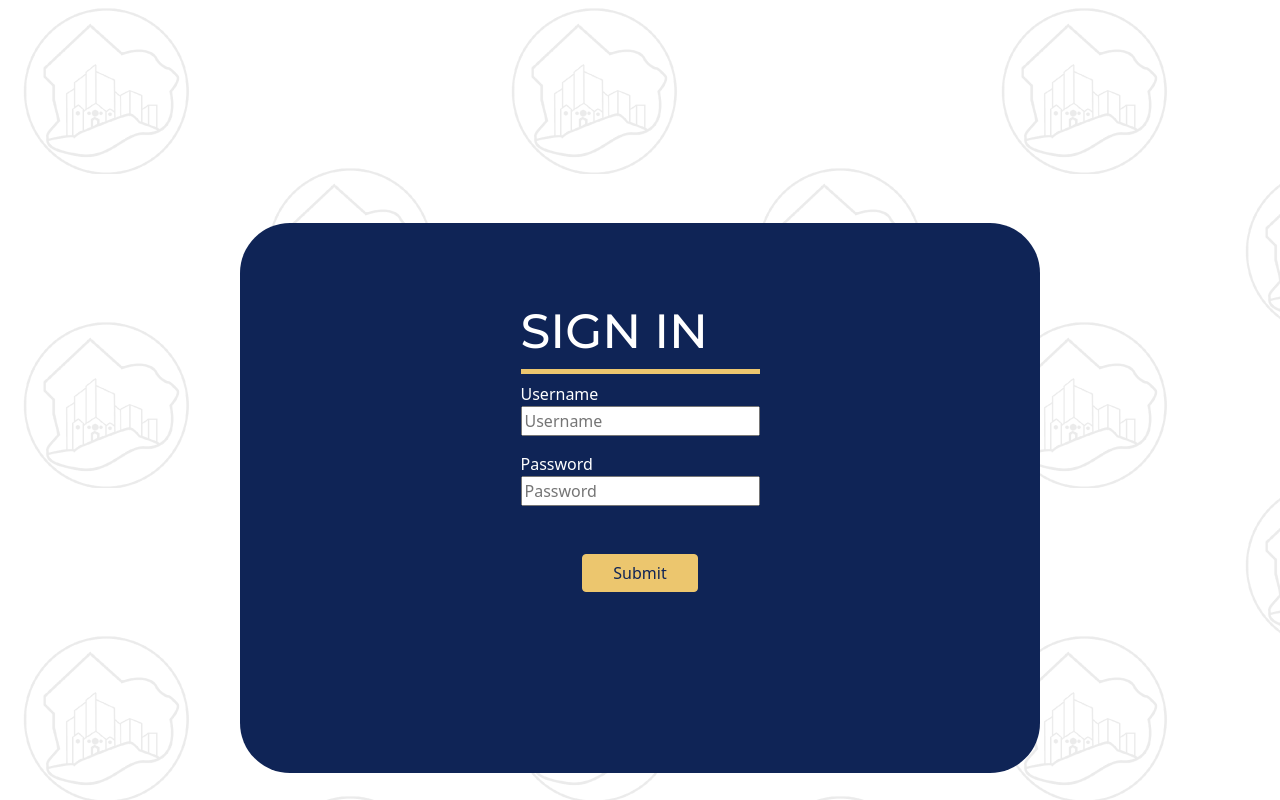
After one commit to KennethFranco/Barangay-GV-Web-Portal, a Django app: page /user_login/ in a window 1280 px wide. The commit adds this page. Run offline with Django 4.2, Linux system fonts and the light colour scheme; some libraries are stand-ins or nearby versions.

Commit message:
Added user login screen and user top nav bar logic

```diff
--- a/msys42/BarangayGV/settings.py
+++ b/msys42/BarangayGV/settings.py
@@ -21,9 +21,8 @@ TWILIO_AUTH_TOKEN = 'abd486fb93e4cc627bb11dede5438320'
 # Build paths inside the project like this: BASE_DIR / 'subdir'.
 BASE_DIR = Path(__file__).resolve().parent.parent
 
+MEDIA_URL = "/media/"
 MEDIA_ROOT = os.path.join(BASE_DIR, "media")
-
-MEDIA_URL = "/media/"
 
 # Quick-start development settings - unsuitable for production
 # See https://docs.djangoproject.com/en/4.0/howto/deployment/checklist/
--- a/msys42/web_portal/models.py
+++ b/msys42/web_portal/models.py
@@ -220,7 +220,7 @@ class user_account(models.Model):
     user = models.OneToOneField(User, null=True, on_delete=models.CASCADE)
     age = models.IntegerField(default = 0)
     birthday = models.DateTimeField(default="2022-01-01")
-    contact_number = models.IntegerField(default=0)
+    contact_number = models.IntegerField(max_length = 10, default=0)
 
     def __str__(self):
         return str(self.user)
--- a/msys42/web_portal/static/styles.css
+++ b/msys42/web_portal/static/styles.css
@@ -6,6 +6,16 @@
 
 
 /* NAV / DROP DOWN */
+.avatar {
+    vertical-align: middle;
+    width: 50px;
+    height: 50px;
+    border-radius: 50%;
+    background-color: white;
+    color: 0F2456;
+    font-weight: 600;
+  }
+
 .collapsible {
     cursor: pointer;
     padding: 18px;
--- a/msys42/web_portal/templates/admin_account_information.html
+++ b/msys42/web_portal/templates/admin_account_information.html
@@ -56,12 +56,8 @@
             return [year, month, day].join('-');
         }
 
-
         birthday = '{{ user.admin_account.birthday }}'
-
         var datemilli = Date.parse(birthday);
-        console.log(taskDate(datemilli));
-        console.log(formatDate(taskDate(datemilli)));
         document.getElementById('birthday').value = formatDate(taskDate(datemilli))
     </script>
 
--- a/msys42/web_portal/templates/admin_base.html
+++ b/msys42/web_portal/templates/admin_base.html
@@ -100,7 +100,7 @@
   }
 </style>
 
-<body>
+<body class="main">
   <nav class="container-fluid navbar navbar-expand-md navbarGV">
     <div class="container">
       <a href="{% url 'admin_documents_list' %}" style="padding: 0px; margin: 0px;"><img class="mr-2"
--- a/msys42/web_portal/templates/admin_create_announcements.html
+++ b/msys42/web_portal/templates/admin_create_announcements.html
@@ -22,7 +22,7 @@
 
 <body>
 
-    <div class="main">
+    <div>
         <div class = "sideBar">
             <div class = "container">
                 <div class="adminMainBlock p-5 mt-5" style="background-color: white;">
--- a/msys42/web_portal/templates/admin_documents_list.html
+++ b/msys42/web_portal/templates/admin_documents_list.html
@@ -4,8 +4,6 @@
 
 <body>
     <!-- CONTENT -->
-
-    <div class="main">
     <div class="container">
         <div class="adminMainBlock p-5 mt-5" style="background-color: white;">
             <div class="row">
@@ -124,7 +122,6 @@
             </div>
         </div>
     </div>
-    </div>
 
 
 
--- a/msys42/web_portal/templates/admin_manage_announcements.html
+++ b/msys42/web_portal/templates/admin_manage_announcements.html
@@ -22,7 +22,7 @@
 
 <body>
 
-    <div class="main">
+    <div>
         <div class = "sideBar">
             <div class = "container">
                 <div class = "row">
--- a/msys42/web_portal/templates/admin_printed_documents.html
+++ b/msys42/web_portal/templates/admin_printed_documents.html
@@ -22,7 +22,7 @@
 
 <body>
 
-    <div class="main">
+    <div>
         <div class="sideBar">
             <div class="container">
                 <div class="row">
--- /dev/null
+++ b/msys42/web_portal/templates/user_login.html
@@ -0,0 +1,82 @@
+{% load static %}
+
+<!DOCTYPE html>
+<html lang="en">
+
+<head>
+    <meta charset="UTF-8">
+    <meta http-equiv="X-UA-Compatible" content="IE=edge">
+    <meta name="viewport" content="width=device-width, initial-scale=1.0">
+    <title>Document</title>
+
+    <link href="https://cdn.jsdelivr.net/npm/bootstrap@5.1.3/dist/css/bootstrap.min.css" rel="stylesheet"
+        integrity="sha384-1BmE4kWBq78iYhFldvKuhfTAU6auU8tT94WrHftjDbrCEXSU1oBoqyl2QvZ6jIW3" crossorigin="anonymous">
+    <link rel="preconnect" href="https://fonts.googleapis.com">
+    <link rel="preconnect" href="https://fonts.gstatic.com" crossorigin>
+    <link
+        href="https://fonts.googleapis.com/css2?family=Montserrat:ital,wght@0,100;0,200;0,300;0,400;0,500;0,600;0,700;0,800;0,900;1,100;1,200;1,300;1,400;1,500;1,600;1,700;1,800;1,900&family=Poppins:ital,wght@0,100;0,200;0,300;0,400;0,500;0,600;0,700;0,800;0,900;1,100;1,200;1,300;1,400;1,500;1,600;1,700;1,800;1,900&family=Work+Sans:ital,wght@0,100;0,200;0,300;0,400;0,500;0,600;0,700;0,800;0,900;1,100;1,200;1,300;1,400;1,500;1,600;1,700;1,800;1,900&display=swap"
+        rel="stylesheet">
+
+    <script src="jquery-3.5.1.min.js"></script>
+
+    <link rel="stylesheet" href="{% static 'main.js' %}">
+    <link rel="stylesheet" href="{% static 'styles.css' %}">
+</head>
+
+<body class="main">
+
+    <div class="container">
+        <div class="d-flex justify-content-center">
+            <div class="d-flex justify-content-center"
+                style="border-radius: 50px; background-color: #0F2456; color: white; margin-top: 20%; height: 550px; width: 800px;">
+                <div style="padding-top: 10%">
+                    <div class="formTitle d-flex justify-content-left">
+                        <h1 class="globalTitle">SIGN IN</h1>
+                    </div>
+                    {% if messages %}
+                    <div class="messages text-center">
+                        {% for message in messages %}
+                        <p style="color: rgb(241, 42, 42);">
+                            {{ message }}
+                        </p>
+                        {% endfor %}
+                    </div>
+                    {% endif %}
+
+                    <div class="pt-2 d-flex justify-content-center">
+                        <form method="POST" onsubmit="" action=""> {% csrf_token %}
+                            <div>
+                                <label for="username">Username</label><br>
+                                <input id="username" type="text" , placeholder="Username" name="username">
+                            </div>
+
+                            <div class="pt-3">
+                                <label for="username">Password</label><br>
+                                <input id="password" type="text" , placeholder="Password" name="password">
+                            </div>
+
+                            <div class="pt-5 d-flex justify-content-center">
+                                <input class="btn btn-secondary" id="submit" type="submit" value="Submit">
+                            </div>
+
+                        </form>
+                    </div>
+
+
+
+                </div>
+            </div>
+        </div>
+
+
+    </div>
+
+
+
+    <script src="https://cdn.jsdelivr.net/npm/bootstrap@5.1.3/dist/js/bootstrap.min.js"
+        integrity="sha384-QJHtvGhmr9XOIpI6YVutG+2QOK9T+ZnN4kzFN1RtK3zEFEIsxhlmWl5/YESvpZ13"
+        crossorigin="anonymous"></script>
+
+</body>
+
+</html>
--- a/msys42/web_portal/urls.py
+++ b/msys42/web_portal/urls.py
@@ -2,8 +2,11 @@ from django.urls import path
 from . import views
 
 urlpatterns = [
+    # user
     path("", views.base, name = "base"),
     path("hello/", views.say_hello),
+    path("user_login/", views.user_login, name = 'user_login'),
+    path("user_logout/", views.user_logout, name = "user_logout"),
     path("create_barangay_id/", views.create_barangay_id, name = "create_barangay_id"),
     path("create_barangay_certificate/", views.create_barangay_certificate, name = "create_barangay_certificate"),
     path("create_barangay_clearance/", views.create_barangay_clearance, name = "create_barangay_clearance"),
--- a/msys42/web_portal/views.py
+++ b/msys42/web_portal/views.py
@@ -51,6 +51,8 @@ def admin_account_information (request):
         age = request.POST.get("age")
         contact_number = request.POST.get("contact_number")
         birthday = request.POST.get("birthday")
+        first_name = request.POST.get("first_name")
+        last_name = request.POST.get("last_name")
         if (User.objects.get(id=user.id) == None):
             print("USER ID IS NULL")
             admin_account.objects.create(
@@ -64,6 +66,9 @@ def admin_account_information (request):
             admin_account.objects.all().filter(user=User.objects.get(id=user.id)).update(age=age)
             admin_account.objects.all().filter(user=User.objects.get(id=user.id)).update(contact_number=contact_number)
             admin_account.objects.all().filter(user=User.objects.get(id=user.id)).update(birthday=birthday)
+
+        User.objects.all().filter(id=user.id).update(first_name=first_name)
+        User.objects.all().filter(id=user.id).update(last_name=last_name)
 
         return redirect("/web_portal/account_information")
 
@@ -121,7 +126,7 @@ def admin_update_status_barangay_id_to_review_completed(request, pk):
     current_user = request.user
     if (request.method == "POST"):
         barangay_id.objects.all().filter(pk=pk).update(status="Review Completed")
-        latest_contributor = current_user.username
+        latest_contributor = current_user.first_name + " " + current_user.last_name
         barangay_id.objects.all().filter(pk=pk).update(latest_contributor = latest_contributor)
         return redirect("admin_documents_list")
 
@@ -136,7 +141,7 @@ def admin_update_status_barangay_id_to_pre_filled_template_verified(request, pk)
     current_user = request.user
     if (request.method == "POST"):
         barangay_id.objects.all().filter(pk=pk).update(status="Pre-filled Template Verified")
-        latest_contributor = current_user.username
+        latest_contributor = current_user.first_name + " " + current_user.last_name
         barangay_id.objects.all().filter(pk=pk).update(latest_contributor = latest_contributor)
         return redirect("admin_documents_list")
 
@@ -152,7 +157,7 @@ def admin_update_status_barangay_id_to_printed(request, pk):
     if (request.method == "POST"):
 
         barangay_id.objects.all().filter(pk=pk).update(status="Printed, Not Paid")
-        latest_contributor = current_user.username
+        latest_contributor = current_user.first_name + " " + current_user.last_name
         barangay_id.objects.all().filter(pk=pk).update(latest_contributor = latest_contributor)
 
         print(latest_contributor)
@@ -270,11 +275,32 @@ def base(request):
     context = {
         "barangay_id_form": barangay_id.objects.all(),
         "announcements": announcement.objects.all(),
+        "user": request.user
     }
     return render(request, "base.html", context)
 
 def say_hello(request):
     return render(request, "base.html")
+
+def user_logout(request):
+    print("ENTERING LOGOUT FUNCTION")
+    logout(request)
+    return redirect('/web_portal')
+
+def user_login(request):
+    if (request.method == 'POST'):
+        username = request.POST['username']
+        password = request.POST['password']
+        user = authenticate(request, username=username, password=password)
+        if user is not None:
+            login(request, user)
+            print(username)
+            print(password)
+            return redirect('/web_portal/')
+        else:
+            messages.warning(request, "Username or Password is incorrect")
+
+    return render(request, 'user_login.html')
 
 def create_barangay_certificate(request):
     context = {
```
Also changed, not shown: msys42/web_portal/templates/base.html (+53 -28 lines), msys42/db.sqlite3, msys42/web_portal/migrations/0032_alter_user_account_contact_number.py (added). Lines whose indentation alone changed are shown as unchanged.
